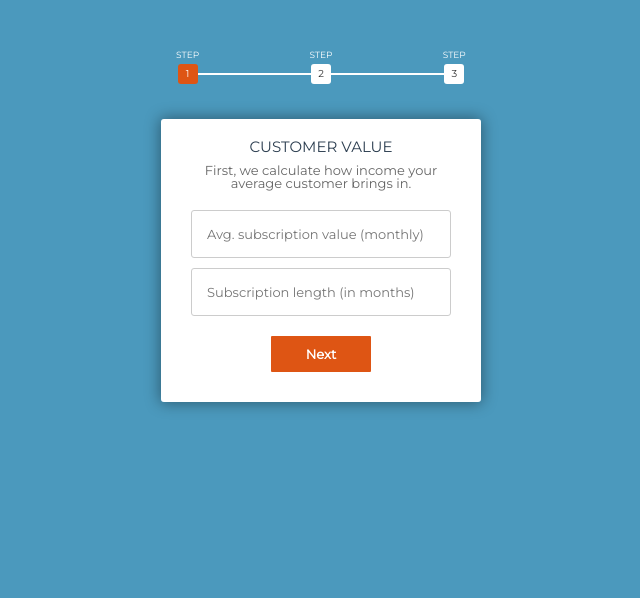
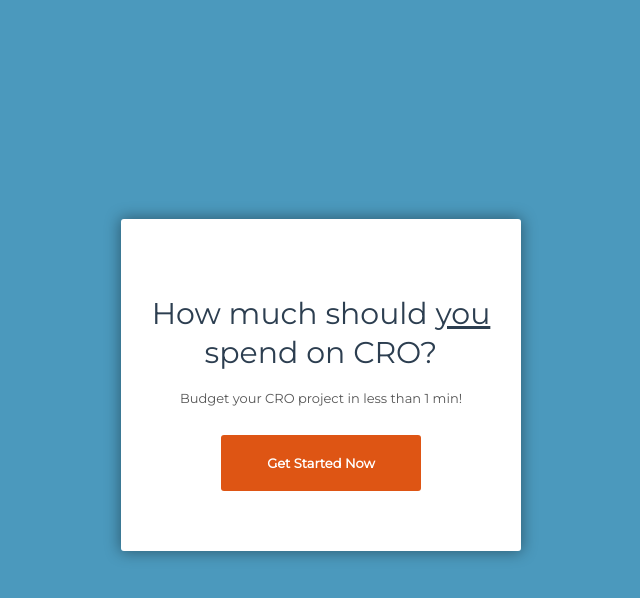
Before and after one commit to MogwaiMomo/CRO-calculator, a plain HTML site: page index.html in a window 1280 px wide. Shown: the whole page, without its empty margins (319-959 px from the left). Drawn offline with nearby package versions, Linux system fonts and the light colour scheme.

Commit message:
Added and styled intro fieldset

```diff
--- a/css/style.css
+++ b/css/style.css
@@ -17,13 +17,17 @@ html {
 body {
 	font-family: montserrat, arial, verdana;
 }
+
+
 /*form styles*/
+
 #msform {
-	width: 400px;
-	margin: 50px auto;
+	width: 500px;
+	margin: 150px auto;
 	text-align: center;
 	position: relative;
 }
+
 #msform fieldset {
 	background: white;
 	border: 0 none;
@@ -40,6 +44,14 @@ body {
 #msform fieldset:not(:first-of-type) {
 	display: none;
 }
+
+#msform .intro {
+	padding-top: 75px;
+	padding-bottom: 50px;
+}
+
+
+
 /*inputs*/
 #msform input, #msform textarea {
 	padding: 15px;
@@ -51,22 +63,32 @@ body {
 	color: #2C3E50;
 	font-size: 13px;
 }
+
 /*buttons*/
 #msform .action-button {
-	width: 100px;
+	width: 200px;
 	background: #de5514;
 	font-weight: bold;
 	color: white;
 	border: 0 none;
-	border-radius: 1px;
+	border-radius: 3px;
 	cursor: pointer;
-	padding: 10px 5px;
-	margin: 10px 5px;
+	padding: 20px 5px;
+	margin: 30px 5px 10px 5px;
 }
 #msform .action-button:hover, #msform .action-button:focus {
 	box-shadow: 0 0 0 2px white, 0 0 0 3px #de5514;
 }
 /*headings*/
+
+.intro-title {
+	font-size: 30px;
+	text-transform: none;
+	color: #2C3E50;
+	line-height: 1.3;
+	margin-bottom: 20px;
+}
+
 .fs-title {
 	font-size: 15px;
 	text-transform: uppercase;
@@ -85,7 +107,10 @@ body {
 	overflow: hidden;
 	/*CSS counters to number the steps*/
 	counter-reset: step;
+	visibility: hidden;
 }
+
+
 #progressbar li {
 	list-style-type: none;
 	color: white;
@@ -132,3 +157,14 @@ body {
 	background: #de5514;
 	color: white;
 }
+
+
+.bd-txt {
+	font-size: 13px;
+	color: #555;
+	font-weight: normal;
+}
+
+.underline {
+	text-decoration: underline;
+}
--- a/index.html
+++ b/index.html
@@ -24,6 +24,12 @@
 		<li>Step</li>
 	</ul>
 	<!-- fieldsets -->
+	<fieldset class="intro">
+		<h2 class="intro-title">How much should <span class="underline">you</span> spend on CRO?</h2>
+		<p class="bd-txt">Budget your CRO project in less than 1 min!</p>
+		<input type="button" name="next" class="next action-button" value="Get Started Now" />
+	</fieldset>
+
 	<fieldset>
 		<h2 class="fs-title">Customer Value</h2>
 		<h3 class="fs-subtitle">First, we calculate how income your average customer brings in.</h3>
```
Also changed, not shown: 1 other file.
